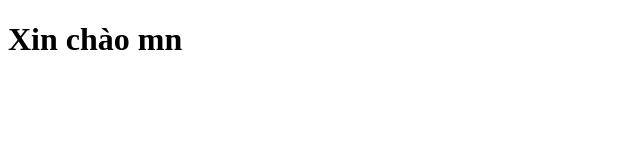
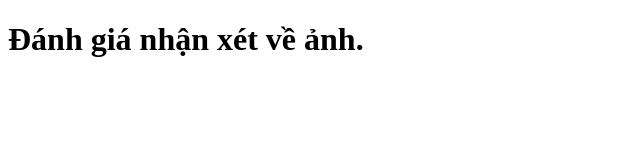
Before and after one commit to tuanduyne/duanteam, a plain HTML site: page index.html in a window 1280 px wide. Shown: the whole page, without its empty margins (0-640 px from the left). Drawn offline with Linux system fonts and the light colour scheme.

Commit message:
thay đổi lần 1

```diff
--- a/index.html
+++ b/index.html
@@ -3,9 +3,11 @@
 <head>
     <meta charset="UTF-8">
     <meta name="viewport" content="width=device-width, initial-scale=1.0">
-    <title>Document</title>
+    <title>Bài học đầu tiên</title>
 </head>
 <body>
-    <h1>Xin chào mn</h1>
+    <h1 style="color: #	#FFFF00;">Đánh giá nhận xét về ảnh.</h1>
+
+
 </body>
 </html>
```
